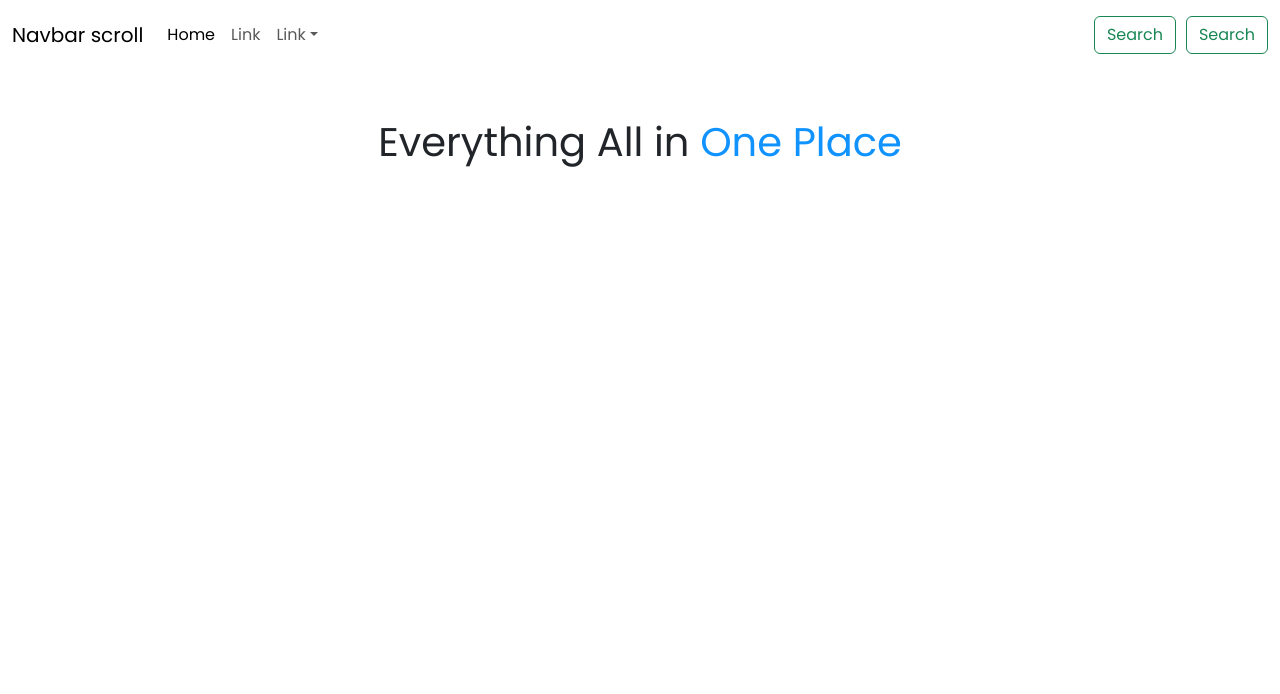
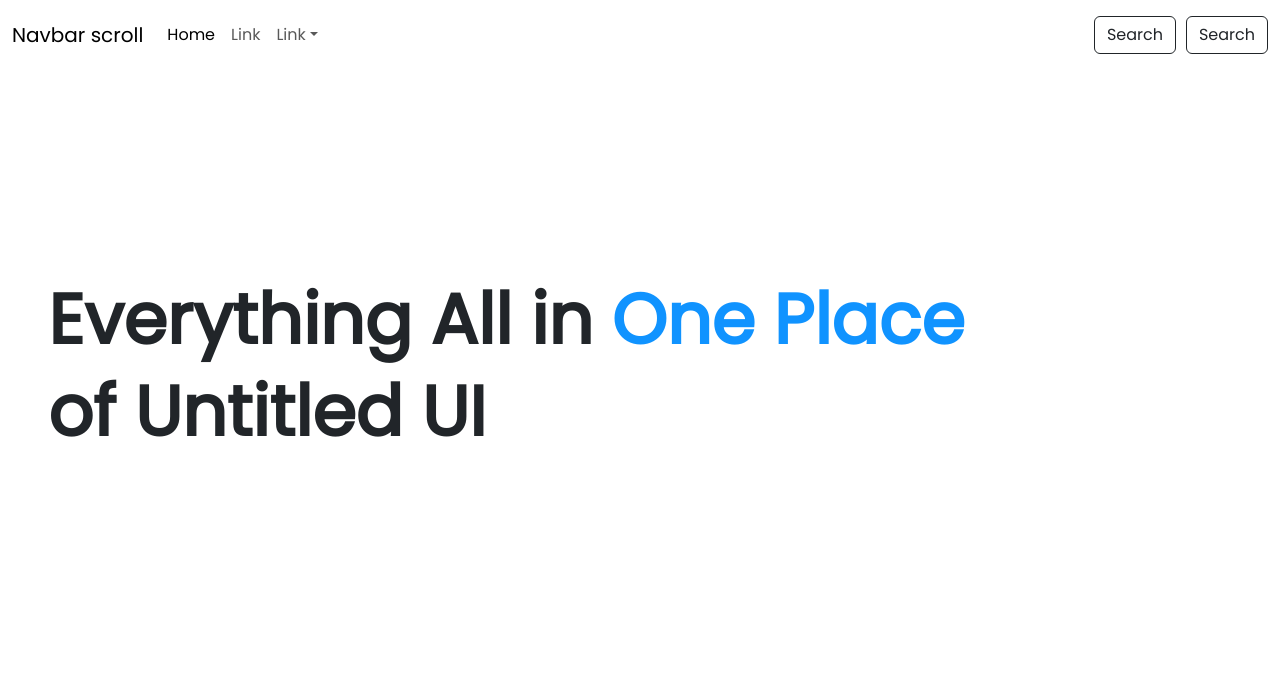
Before and after one commit to rahin22/CollaboSpace, a Flask app: page / in a window 1280 px wide. Shown: the top 694 px of the page. Run offline with Flask 3, Linux system fonts and the light colour scheme; some libraries are stand-ins or nearby versions.

Commit message:
Update CSS and HTML for index page layout and styling

```diff
--- a/static/style.css
+++ b/static/style.css
@@ -28,3 +28,12 @@
     height: 70px;
     font-family: "Poppins";
 }
+
+.main-title{
+    margin-top: 20vh;
+}
+
+.main-index h1{
+    font-weight: 700;
+    font-size: var(--larger-font);
+}
--- a/templates/index.html
+++ b/templates/index.html
@@ -38,15 +38,16 @@
                     </li>
                 </ul>
                 <ul class="navbar-nav d-flex" style="gap: 10px;">
-                    <button class="btn btn-outline-success" type="submit">Search</button>
-                    <button class="btn btn-outline-success" type="submit">Search</button>
+                    <button class="btn btn-outline-dark" type="button">Search</button>
+                    <button class="btn btn-outline-dark" type="button">Search</button>
                 </form>
             </div>
         </div>
     </nav>
 
     <div class="main-index p-5" style="font-family: Poppins; min-height: 100vh;">
-        <h1 class="text-center">Everything All in <span style="color: var(--secondary-color);">One Place</span></h1>
+        <h1 class="text-left main-title">Everything All in <span style="color: var(--secondary-color);">One Place</span></h1>
+        <h1 class="text-left">of Untitled UI</h1>
     </div>
 
 
```
